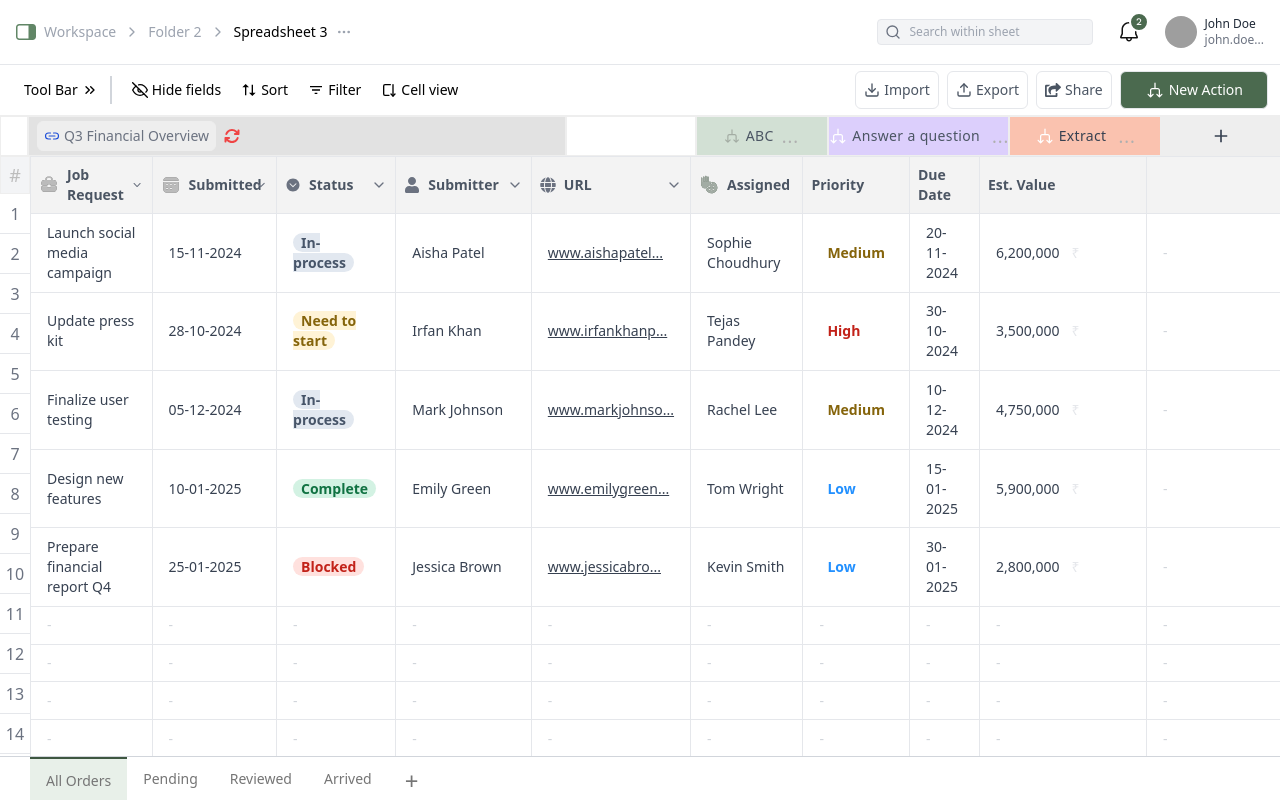
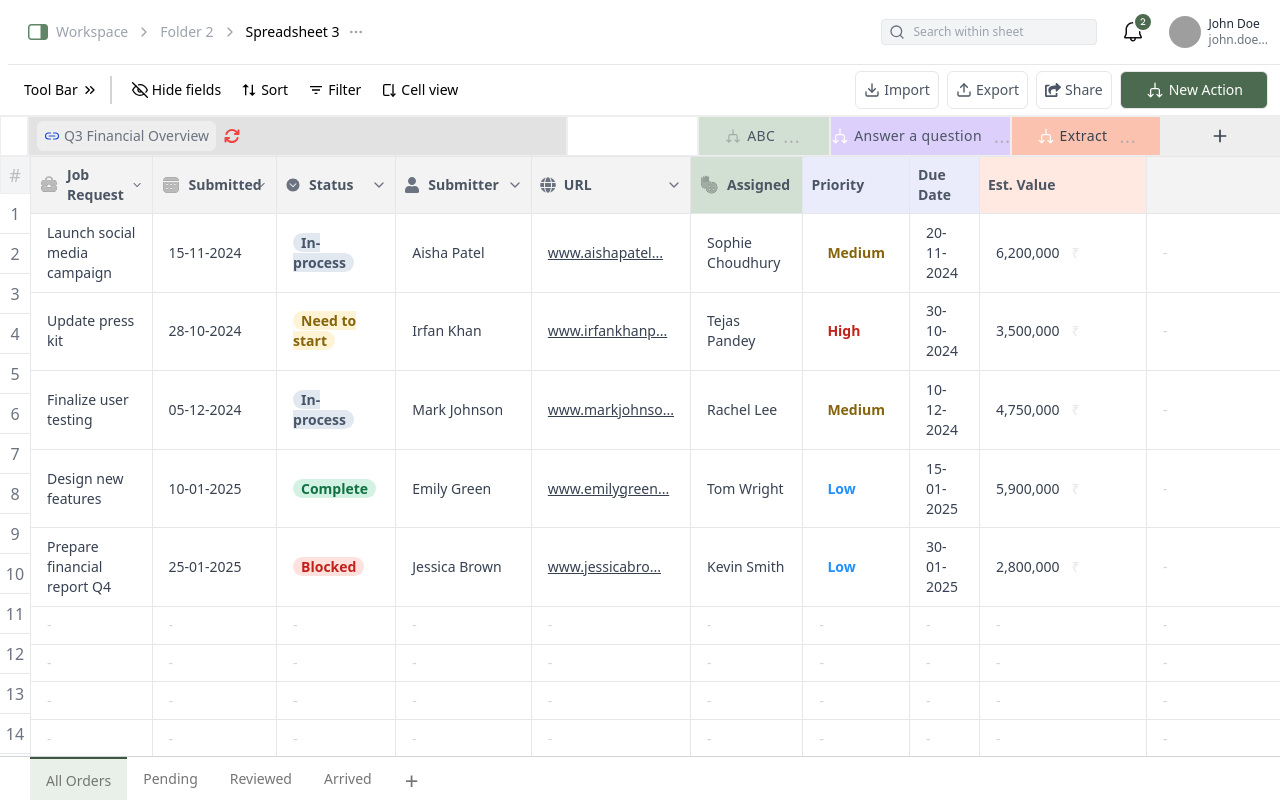
Before and after one commit to bijaysharma8335/react-figma-spreadsheet-prototype, a React (Vite) app: page / in a window 1280 px wide. Built offline with nearby package versions, Linux system fonts and the light colour scheme; grey boxes are pictures that could not be loaded.

Commit message:
style: add background color in spreadsheet table head and  change cursor in toolbar

```diff
--- a/src/components/SpreadsheetGrid.tsx
+++ b/src/components/SpreadsheetGrid.tsx
@@ -341,7 +341,7 @@ const SpreadsheetGrid: React.FC = () => {
 
                 <div
                     className="px-2 py-1 text-sm text-gray-700 truncate border border-[#eeeeee] flex items-center justify-center bg-[#fac2af] gap-1 cursor-pointer "
-                    style={{ width: "180px" }}
+                    style={{ width: "177px" }}
                 >
                     <img className="w-5" alt="Extract" src={icon} />
                     <span className="font-[500] tracking-wide">Extract</span>
@@ -384,11 +384,29 @@ const SpreadsheetGrid: React.FC = () => {
                                     {headerGroup.headers.map((column: ColumnInstance<RowData>) => {
                                         const { key: colKey, ...colProps } =
                                             column.getHeaderProps();
+
+                                        // 🎨 Determine header BG color based on accessor
+                                        let extraClass = "";
+                                        switch (column.id) {
+                                            case "priority":
+                                            case "dueDate":
+                                                extraClass = "bg-[#EAECFC]";
+                                                break;
+                                            case "estValue":
+                                                extraClass = "bg-[#FFE9E0]";
+                                                break;
+                                            case "assigned":
+                                                extraClass = "bg-[#D2E0D4]";
+                                                break;
+                                            default:
+                                                extraClass = "bg-[#F3F3F3]";
+                                        }
+
                                         return (
                                             <th
                                                 key={colKey}
                                                 {...colProps}
-                                                className="relative border p-2 text-left font-semibold text-gray-600 bg-[#F3F3F3] sticky top-0 z-11"
+                                                className={`relative border p-2 text-left font-semibold text-gray-600   ${extraClass}`}
                                             >
                                                 {column.render("Header")}
                                                 <div className="absolute cursor-col-resize top-0 right-0 w-2 h-full"></div>
@@ -399,6 +417,7 @@ const SpreadsheetGrid: React.FC = () => {
                             );
                         })}
                     </thead>
+
                     <tbody {...getTableBodyProps()}>
                         {rows.map((row: Row<RowData>) => {
                             prepareRow(row);
--- a/src/components/Toolbar.tsx
+++ b/src/components/Toolbar.tsx
@@ -7,37 +7,37 @@ import icon from "../assets/icon.svg";
 
 export default function Toolbar() {
     return (
-        <div className="flex gap-2 px-3 py-1.5 justify-between border-b border-[#eeeeee] text-sm">
+        <div className="flex gap-2 px-3 py-1.5 justify-between border-b border-[#eeeeee] text-sm ">
             {/* Left Side  */}
 
-            <div className="flex items-center gap-5">
-                <button className=" flex items-center justify-center px-3 py-1 text-sm  gap-1 border-r-2 border-gray-300">
+            <div className="flex items-center gap-5 ">
+                <button className=" flex items-center justify-center px-3 py-1 text-sm  gap-1 border-r-2 border-gray-300 cursor-default">
                     <span>Tool Bar</span> <FiChevronsRight className="w-4 h-4  " />
                 </button>{" "}
                 <button
                     onClick={() => console.log(" Hide Fields Clicked")}
-                    className=" flex  items-center justify-center gap-1"
+                    className=" flex  items-center justify-center gap-1 cursor-default"
                 >
                     <FiEyeOff className="w-4 h-4 " />
                     <span>Hide fields</span>
                 </button>
                 <button
                     onClick={() => console.log("Sort Clicked")}
-                    className="flex  items-center justify-center  gap-1"
+                    className="flex  items-center justify-center  gap-1 cursor-default"
                 >
                     <RiArrowUpDownFill className="w-4 h-4 " />
                     <span>Sort</span>
                 </button>{" "}
                 <button
                     onClick={() => console.log("Filter Clicked")}
-                    className="  flex  items-center justify-center gap-1"
+                    className="  flex  items-center justify-center gap-1 cursor-default"
                 >
                     <MdFilterList className="w-4 h-4 " />
                     <span>Filter</span>
                 </button>
                 <button
                     onClick={() => console.log("Cell view clicked")}
-                    className="flex  items-center justify-center gap-1"
+                    className="flex  items-center justify-center gap-1 cursor-default"
                 >
                     <TbArrowAutofitDown className="w-4 h-4 " /> <span>Cell view</span>
                 </button>
@@ -47,27 +47,27 @@ export default function Toolbar() {
             <div className="flex items-center  gap-2">
                 <button
                     onClick={() => console.log("Import Clicked")}
-                    className="flex items-center justify-center gap-1 px-2 py-2 border border-gray-200 rounded-md text-gray-600 hover:bg-[#4B6A4F] hover:text-white duration-200 ease-in "
+                    className="flex items-center justify-center gap-1 px-2 py-2 border border-gray-200 rounded-md text-gray-600 hover:bg-[#4B6A4F] hover:text-white duration-200 ease-in cursor-default"
                 >
                     <FiDownload className="w-4 h-4  " /> <span>Import</span>
                 </button>
                 <button
                     onClick={() => console.log("Export Clicked")}
-                    className="flex items-center justify-center gap-1 px-2 py-2 border border-gray-200 rounded-md text-gray-600 hover:bg-[#4B6A4F] hover:text-white duration-200 ease-in "
+                    className="flex items-center justify-center gap-1 px-2 py-2 border border-gray-200 rounded-md text-gray-600 hover:bg-[#4B6A4F] hover:text-white duration-200 ease-in cursor-default"
                 >
                     <FiUpload className="w-4 h-4" />
                     <span>Export</span>
                 </button>
                 <button
                     onClick={() => console.log("Share Clicked")}
-                    className="flex items-center justify-center gap-1 px-2 py-2 border border-gray-200 rounded-md text-gray-600 hover:bg-[#4B6A4F] hover:text-white duration-200 ease-in "
+                    className="flex items-center justify-center gap-1 px-2 py-2 border border-gray-200 rounded-md text-gray-600 hover:bg-[#4B6A4F] hover:text-white duration-200 ease-in cursor-default"
                 >
                     <FaShareSquare className="w-4 h-4" />
                     <span>Share</span>
                 </button>
                 <button
                     onClick={() => console.log("New Action Clicked")}
-                    className="flex items-center gap-1 justify-center px-6 py-2 border rounded-md bg-[#4B6A4F] text-white "
+                    className="flex items-center gap-1 justify-center px-6 py-2 border rounded-md bg-[#4B6A4F] text-white cursor-default"
                 >
                     <img src={icon} alt="New Action Icon" className="w-5 h-5" />
                     New Action
--- a/src/components/Topbar.tsx
+++ b/src/components/Topbar.tsx
@@ -6,9 +6,9 @@ import mirror from "../assets/switch.svg";
 
 export default function Topbar() {
     return (
-        <div className="flex justify-between gap-2 px-4 py-3 text-sm text-gray  border-b">
+        <div className="flex justify-between gap-2 px-3 py-3 text-sm text-gray  border-b ml-2">
             {/* Left BreadCrumb */}
-            <div className="flex items-center gap-2 cursor-pointer">
+            <div className="flex items-center gap-2 px-2 cursor-pointer">
                 <img src={mirror} alt="Switch" className="w-5 h-5 text-gray-400" />
                 <span className="font-medium text-gray-400 hover:underline">Workspace</span>
                 <FiChevronRight className="w-4 h-4 text-gray-400" />
```
